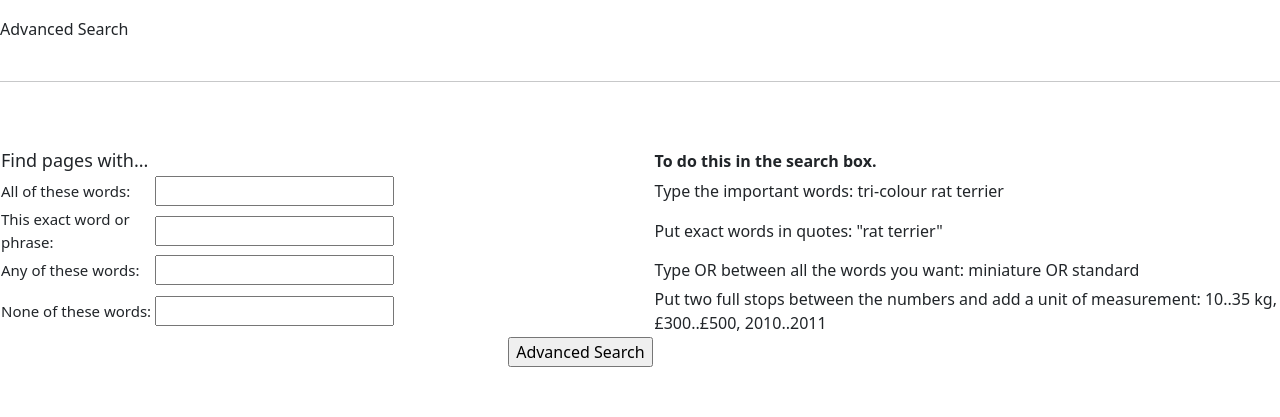
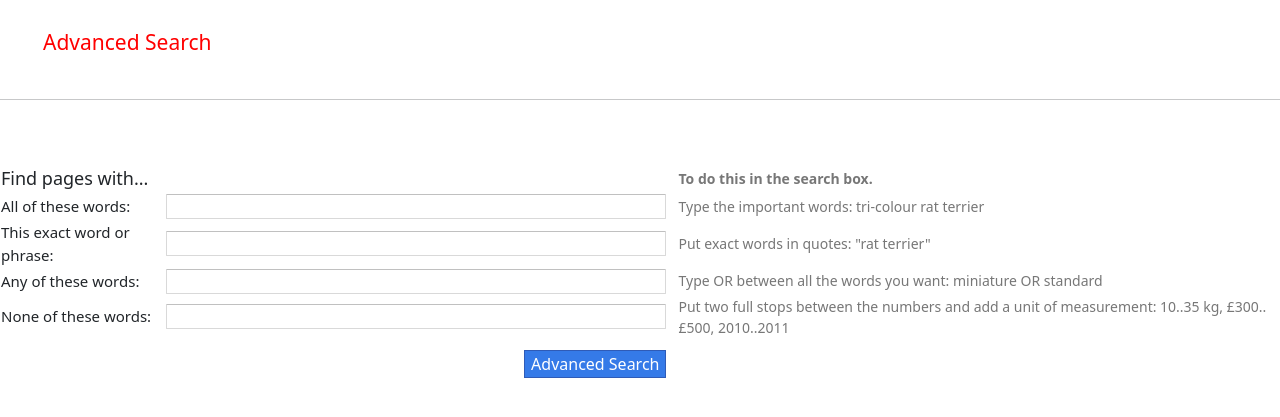
Before and after one commit to Abhishek-Rath/Search, a plain HTML site: page advanced_search.html in a window 1280 px wide. Shown: the part 47-464 px from the top of the page. Drawn offline with nearby package versions, Linux system fonts and the light colour scheme.

Commit message:
added css

```diff
--- a/styles.css
+++ b/styles.css
@@ -58,3 +58,50 @@ a:hover {
     cursor: pointer;
     text-align: center;
 }
+
+footer {
+    position: absolute;
+    bottom: 0;
+    width: 100%;
+    padding: 15px 30px;
+    border-bottom: 1px solid #dadce0;
+    font-size: 15px;
+    color: #70757a;
+}
+
+
+
+/*  Advanced Search CSS  */
+.appbar {
+    margin-left: 43px;
+    margin-top: 10px;
+    color: red;
+    font-size: 21px;
+}
+
+.search-bar {
+    padding-left: 5px;
+    text-align: left;
+    width: 500px;
+    border-radius: 1px;
+    border: 1px solid #d9d9d9;
+    border-top: 1px solid #c0c0c0;
+    font-size: 13px;
+    height: 25px;
+    padding: 1px 8px;
+    outline: none;
+}
+
+.right-text {
+    vertical-align: middle;
+    color: #777;
+    font-size: 14px;
+    padding-left: 10px;
+}
+
+.advanced-search-btn {
+    margin: 10px 0;
+    background-color: #357ae8;
+    border: 1px solid #2f5bb7;
+    color: #ffffff;
+}
```
